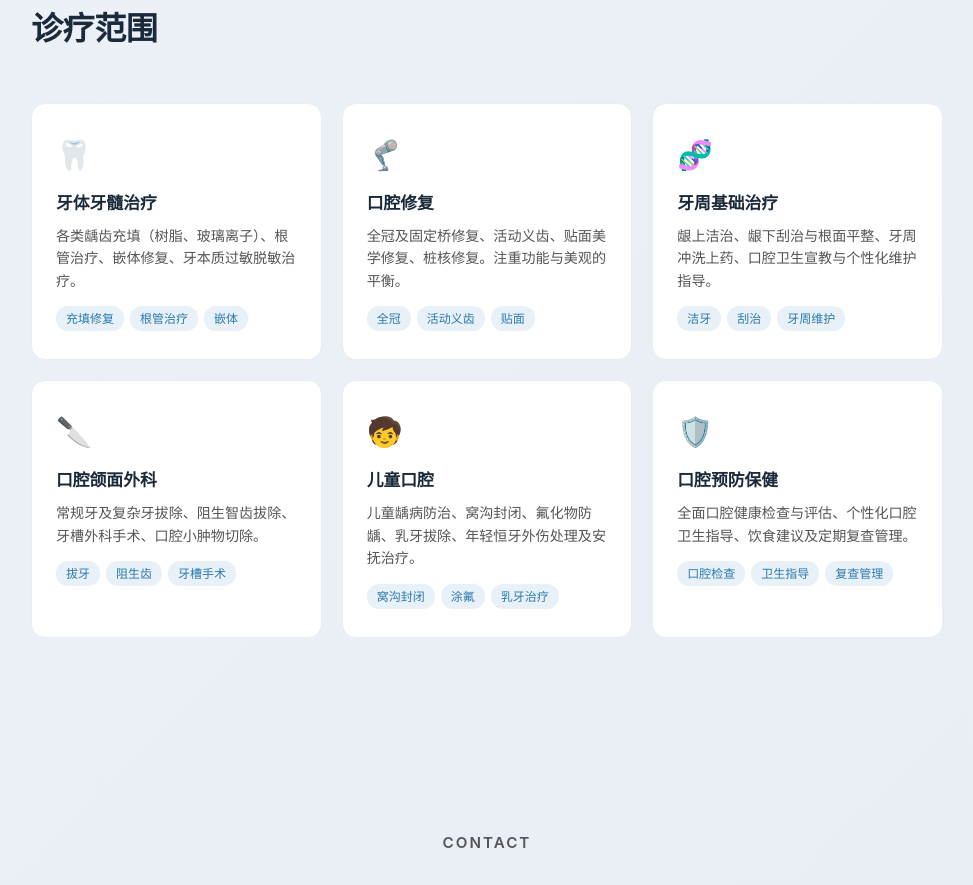
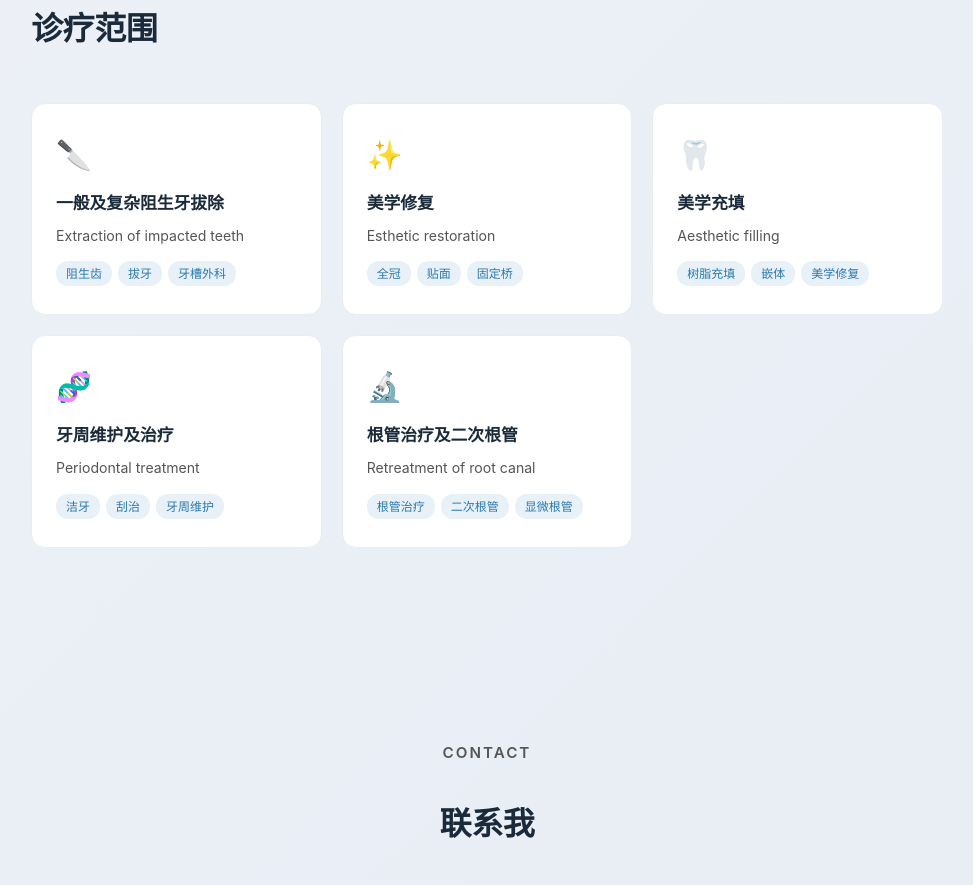
Before and after one commit to ivieoliver369-beep/ivieoliver369-beep.github.io, a plain HTML site: page index.html in a window 1280 px wide. Shown: the part 5489-6374 px from the top of the page, without its empty margins (153-1126 px from the left). Drawn offline with Linux system fonts and the light colour scheme.

Commit message:
更新专长模块内容为中英双语

```diff
--- a/index.html
+++ b/index.html
@@ -202,12 +202,11 @@
 <p class="section-label">Services</p>
 <h2 class="section-title">诊疗范围</h2>
 <div class="services-grid">
-<div class="service-card"><div class="emoji">🦷</div><h3>牙体牙髓治疗</h3><p>各类龋齿充填（树脂、玻璃离子）、根管治疗、嵌体修复、牙本质过敏脱敏治疗。</p><div class="tags"><span>充填修复</span><span>根管治疗</span><span>嵌体</span></div></div>
-<div class="service-card"><div class="emoji">🦿</div><h3>口腔修复</h3><p>全冠及固定桥修复、活动义齿、贴面美学修复、桩核修复。注重功能与美观的平衡。</p><div class="tags"><span>全冠</span><span>活动义齿</span><span>贴面</span></div></div>
-<div class="service-card"><div class="emoji">🧬</div><h3>牙周基础治疗</h3><p>龈上洁治、龈下刮治与根面平整、牙周冲洗上药、口腔卫生宣教与个性化维护指导。</p><div class="tags"><span>洁牙</span><span>刮治</span><span>牙周维护</span></div></div>
-<div class="service-card"><div class="emoji">🔪</div><h3>口腔颌面外科</h3><p>常规牙及复杂牙拔除、阻生智齿拔除、牙槽外科手术、口腔小肿物切除。</p><div class="tags"><span>拔牙</span><span>阻生齿</span><span>牙槽手术</span></div></div>
-<div class="service-card"><div class="emoji">🧒</div><h3>儿童口腔</h3><p>儿童龋病防治、窝沟封闭、氟化物防龋、乳牙拔除、年轻恒牙外伤处理及安抚治疗。</p><div class="tags"><span>窝沟封闭</span><span>涂氟</span><span>乳牙治疗</span></div></div>
-<div class="service-card"><div class="emoji">🛡️</div><h3>口腔预防保健</h3><p>全面口腔健康检查与评估、个性化口腔卫生指导、饮食建议及定期复查管理。</p><div class="tags"><span>口腔检查</span><span>卫生指导</span><span>复查管理</span></div></div>
+<div class="service-card"><div class="emoji">🔪</div><h3>一般及复杂阻生牙拔除</h3><p>Extraction of impacted teeth</p><div class="tags"><span>阻生齿</span><span>拔牙</span><span>牙槽外科</span></div></div>
+<div class="service-card"><div class="emoji">✨</div><h3>美学修复</h3><p>Esthetic restoration</p><div class="tags"><span>全冠</span><span>贴面</span><span>固定桥</span></div></div>
+<div class="service-card"><div class="emoji">🦷</div><h3>美学充填</h3><p>Aesthetic filling</p><div class="tags"><span>树脂充填</span><span>嵌体</span><span>美学修复</span></div></div>
+<div class="service-card"><div class="emoji">🧬</div><h3>牙周维护及治疗</h3><p>Periodontal treatment</p><div class="tags"><span>洁牙</span><span>刮治</span><span>牙周维护</span></div></div>
+<div class="service-card"><div class="emoji">🔬</div><h3>根管治疗及二次根管</h3><p>Retreatment of root canal</p><div class="tags"><span>根管治疗</span><span>二次根管</span><span>显微根管</span></div></div>
 </div></section>
 
 <section id="contact">
```
